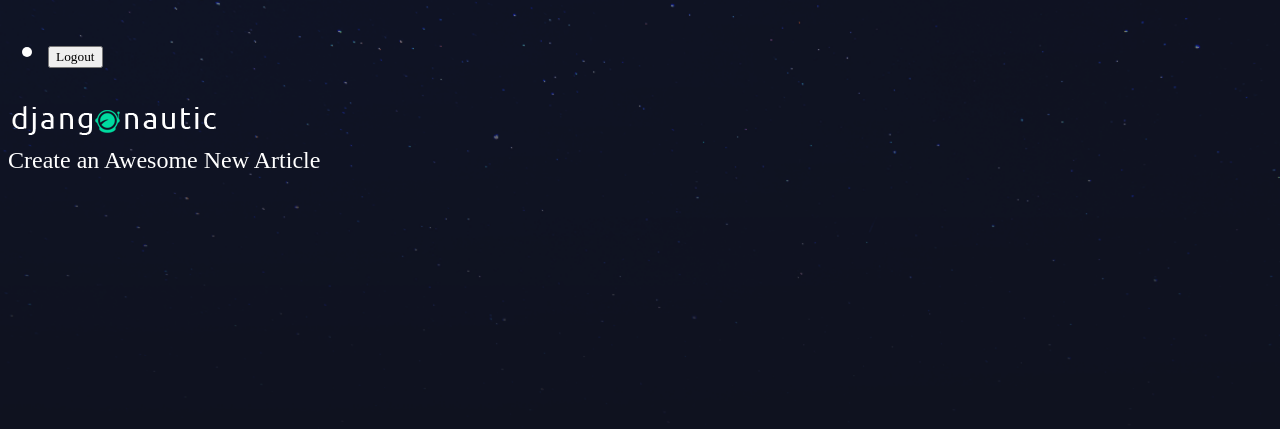
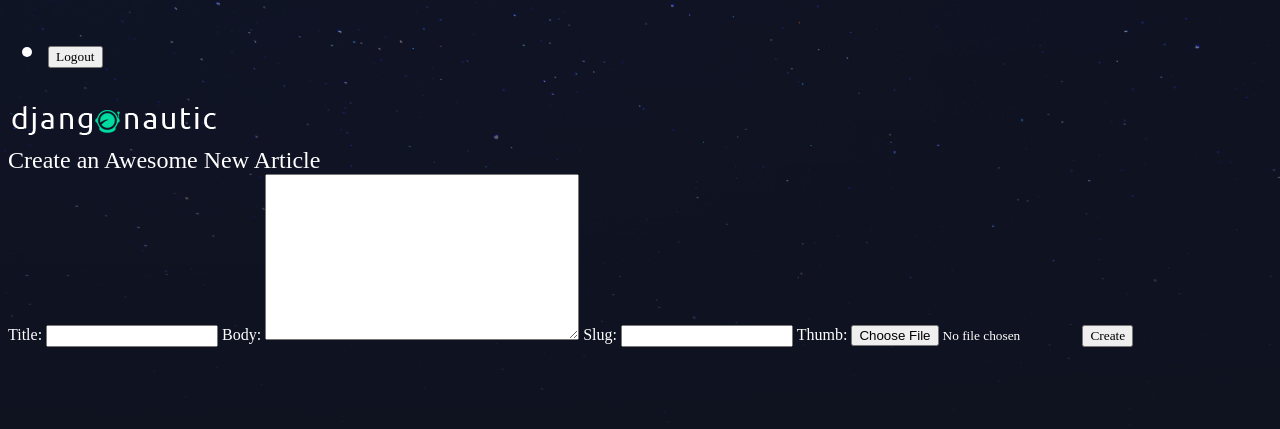
Before and after one commit to NeptuneRjo/djangonautic, a Django app: page /articles/create/ in a window 1280 px wide. Shown: the top 429 px of the page. Run offline with Django 4.2, Linux system fonts and the light colour scheme; a user stored in the database is signed in.

Commit message:
model forms

```diff
--- /dev/null
+++ b/articles/forms.py
@@ -0,0 +1,11 @@
+from django import forms
+from . import models
+
+
+class CreateArticle(forms.ModelForm):
+    # define how we want to output the form
+    # what fields do we want to be present
+    # which model do we want to inherit these fields from
+    class Meta:
+        model = models.Article
+        fields = ['title', 'body', 'slug', 'thumb']
--- a/articles/templates/articles/article_create.html
+++ b/articles/templates/articles/article_create.html
@@ -1,6 +1,15 @@
 {% extends 'base_layout.html' %} {% block content %}
 <div class="create-article">
 	<h2>Create an Awesome New Article</h2>
+	<form
+		class="site-form"
+		action="{% url 'articles:create' %}"
+		method="post"
+		enctype="multipart/form-data"
+	>
+		{% csrf_token %} {{ form }}
+		<input type="submit" value="Create" />
+	</form>
 </div>
 
 {% endblock %}
--- a/articles/views.py
+++ b/articles/views.py
@@ -1,7 +1,8 @@
-from django.shortcuts import render
+from django.shortcuts import redirect, render
 from django.http import HttpResponse
 from .models import Article
 from django.contrib.auth.decorators import login_required
+from . import forms
 
 # Create your views here.
 
@@ -21,4 +22,15 @@ def article_detail(request, slug):
 # reqirects users to /accounts/login if not logged in
 @login_required(login_url='accounts:login')
 def article_create(request):
-    return render(request, 'articles/article_create.html')
+    if request.method == 'POST':
+        # files are not included in the POST data
+        form = forms.CreateArticle(request.POST, request.FILES)
+
+        if form.is_valid():
+            # save article to db
+            return redirect('articles:list')
+
+    else:
+        form = forms.CreateArticle()
+
+    return render(request, 'articles/article_create.html', {'form': form})
```
